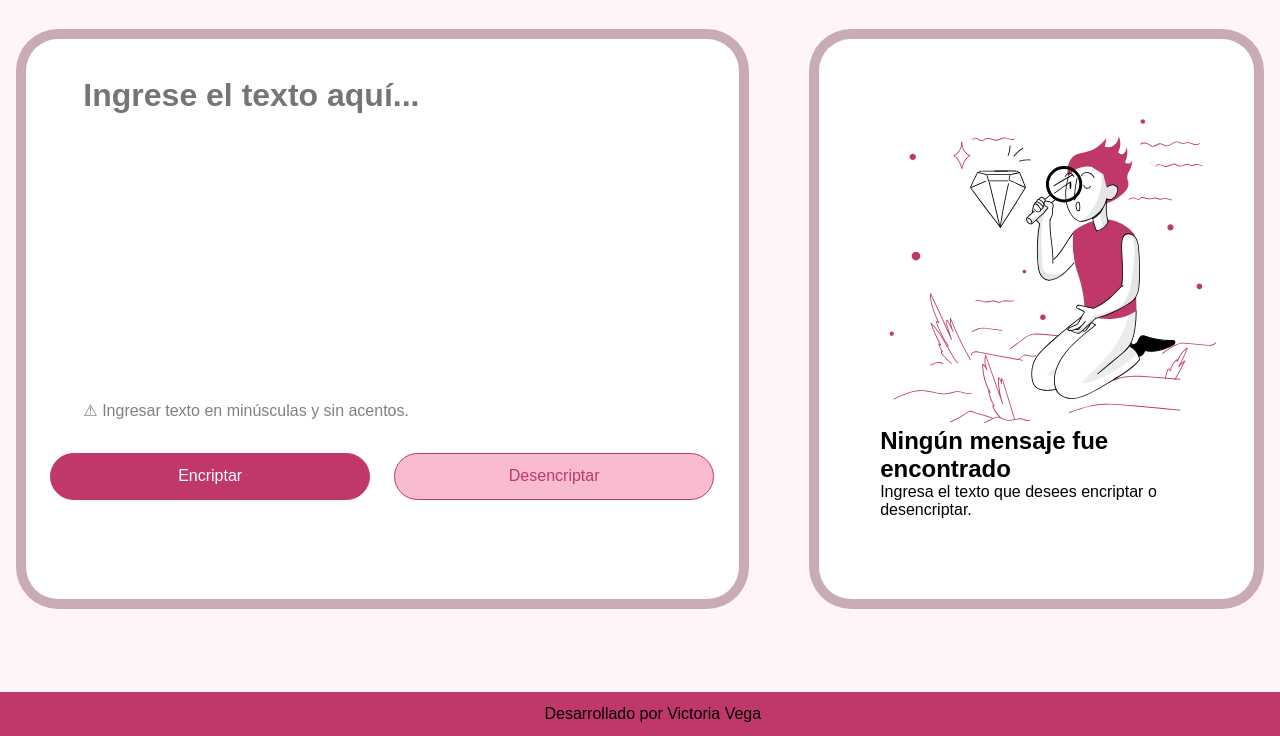
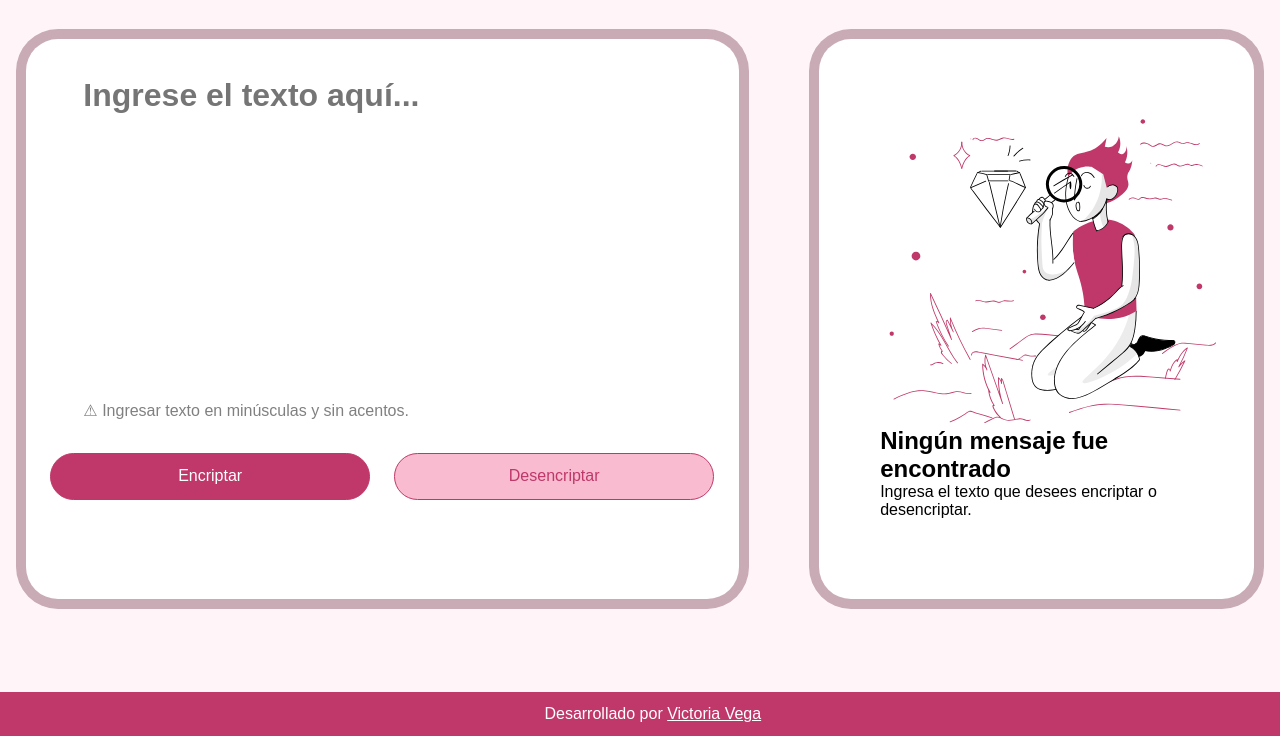
Before and after one commit to vikoveg/challenge-encriptador-texto, a plain HTML site: page index.html in a window 1280 px wide. Shown: the part 64-800 px from the top of the page. Drawn offline with Linux system fonts and the light colour scheme.

Commit message:
Finaliza proyecto

```diff
--- a/index.html
+++ b/index.html
@@ -33,7 +33,7 @@
         </div>
     </div>
     <footer class="footer">
-        <p class="creditos">Desarrollado por Victoria Vega</p>
+        <p>Desarrollado por <a href="https://www.linkedin.com/in/victoria-vega-005a20267/" target="_blank">Victoria Vega</a></p>
     </footer>
 </body>
 </html>
--- a/style.css
+++ b/style.css
@@ -102,12 +102,21 @@ body{
 }
 
 .footer {
+     color: var(--colorfondosecundario);
     position: fixed;
     bottom: 0;
     width: 100%;
     background-color: #bf3869;
     text-align: center;
     padding: 1%;
+  }
+
+  .footer a{
+    color: var(--colorfondosecundario);
+  }
+
+  .footer a:hover{
+    color: var(--colorbordes);
   }
 
 /* Responsive design */
```
